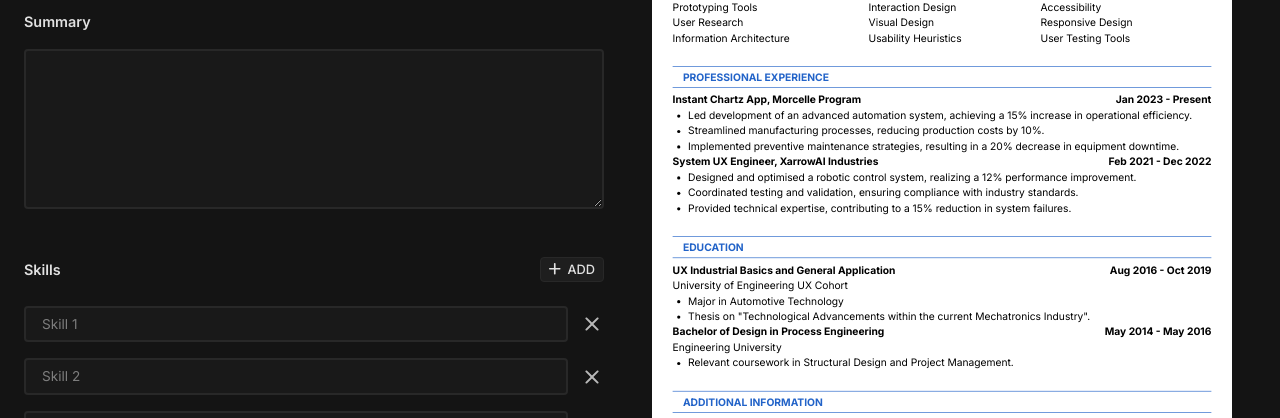
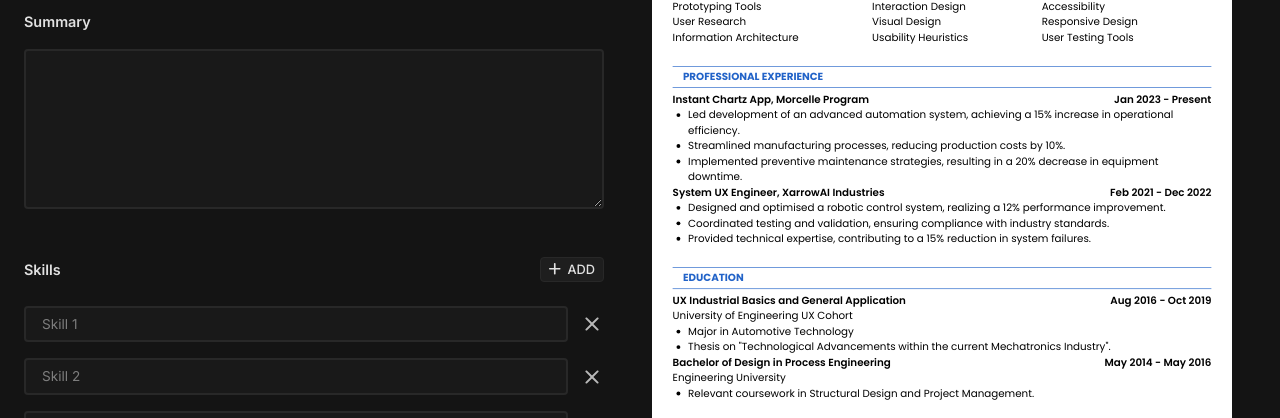
Before and after one commit to whatisaProCoder/odin-cv-generator-app, a React (Vite) app: page / in a window 1280 px wide. Shown: the part 374-792 px from the top of the page. Built offline with nearby package versions, Linux system fonts and the light colour scheme.

Commit message:
added poppins

```diff
--- a/index.html
+++ b/index.html
@@ -6,6 +6,11 @@
   <link rel="icon" type="image/svg+xml" href="/vite.svg" />
   <meta name="viewport" content="width=device-width, initial-scale=1.0" />
   <title>CV Generator</title>
+  <link rel="preconnect" href="https://fonts.googleapis.com">
+  <link rel="preconnect" href="https://fonts.gstatic.com" crossorigin>
+  <link
+    href="https://fonts.googleapis.com/css2?family=Inter:ital,opsz,wght@0,14..32,100..900;1,14..32,100..900&family=Poppins:wght@400;500;600;700&display=swap"
+    rel="stylesheet">
 </head>
 
 <body>
--- a/src/components/templates/UIUXDesigner.jsx
+++ b/src/components/templates/UIUXDesigner.jsx
@@ -123,7 +123,7 @@ function UIUXDesigner({ cvData, ref }) {
     <svg xmlns="http://www.w3.org/2000/svg" viewBox="0 0 900 1270" ref={ref}>
       <foreignObject width="100%" height="100%">
         <div xmlns="http://www.w3.org/1999/xhtml">
-          <div className="w-[900px] h-[1270px] bg-white px-8 py-12 flex flex-col text-black">
+          <div className="w-[900px] h-[1270px] bg-white px-8 py-12 flex flex-col text-black font-[Poppins]">
             <div
               className={`text-[2.25rem] font-bold`}
               style={{ color: accentColor }}
@@ -174,7 +174,7 @@ function UIUXDesigner({ cvData, ref }) {
               {professionalExperiences.map((profExp, index) => {
                 return (
                   <div key={index}>
-                    <div className="flex flex-row justify-between font-bold">
+                    <div className="flex flex-row justify-between font-semibold">
                       <div>{`${profExp.projectOrRole}${
                         profExp.company !== "" ? "," : ""
                       } ${profExp.company}`}</div>
@@ -188,7 +188,11 @@ function UIUXDesigner({ cvData, ref }) {
                     </div>
                     <ul className="ml-6 list-disc">
                       {profExp.workingDetails.map((detail, innerIndex) => {
-                        return <li key={`${index}-${innerIndex}`}>{detail}</li>;
+                        return (
+                          detail !== "" && (
+                            <li key={`${index}-${innerIndex}`}>{detail}</li>
+                          )
+                        );
                       })}
                     </ul>
                   </div>
@@ -205,7 +209,7 @@ function UIUXDesigner({ cvData, ref }) {
               {educationExperiences.map((eduExp, index) => {
                 return (
                   <div key={index}>
-                    <div className="flex flex-row justify-between font-bold">
+                    <div className="flex flex-row justify-between font-semibold">
                       <div>{eduExp.course}</div>
                       <div>
                         {convertDate(eduExp.startDate) +
@@ -218,7 +222,11 @@ function UIUXDesigner({ cvData, ref }) {
                     <div>{eduExp.institute}</div>
                     <ul className="ml-6 list-disc">
                       {eduExp.information.map((detail, innerIndex) => {
-                        return <li key={`${index}-${innerIndex}`}>{detail}</li>;
+                        return (
+                          detail !== "" && (
+                            <li key={`${index}-${innerIndex}`}>{detail}</li>
+                          )
+                        );
                       })}
                     </ul>
                   </div>
@@ -236,7 +244,7 @@ function UIUXDesigner({ cvData, ref }) {
                 {additionalInformations.map((info, index) => {
                   return (
                     <li key={index}>
-                      <span className="font-bold">{info.point}:</span>{" "}
+                      <span className="font-semibold">{info.point}:</span>{" "}
                       {info.details}
                     </li>
                   );
--- a/src/index.css
+++ b/src/index.css
@@ -1,9 +1,4 @@
 @import "tailwindcss";
-
-@font-face {
-  font-family: "Inter";
-  src: url("./assets/fonts/Inter.ttf") format("truetype");
-}
 
 :root {
   font-family: system-ui, Avenir, Helvetica, Arial, sans-serif;
@@ -23,11 +18,11 @@ body {
   margin: 0;
   min-width: 320px;
   min-height: 100vh;
+  font-family: "Inter";
 }
 
 * {
   box-sizing: border-box;
-  font-family: "Inter";
 }
 
 input[type="month"]::-webkit-calendar-picker-indicator {
--- a/src/pages/MainPage/CVSection.jsx
+++ b/src/pages/MainPage/CVSection.jsx
@@ -10,6 +10,9 @@ function CVSection({ cvData }) {
 
   const handlePrint = useReactToPrint({
     contentRef: svgRef,
+    documentTitle: cvData.personalInfo.name
+      ? `${cvData.personalInfo.name}_CV`
+      : "CV_Generated",
     pageStyle: `
       @page {
         size: A4;
```
Also changed, not shown: src/assets/fonts/Inter.ttf (deleted).
